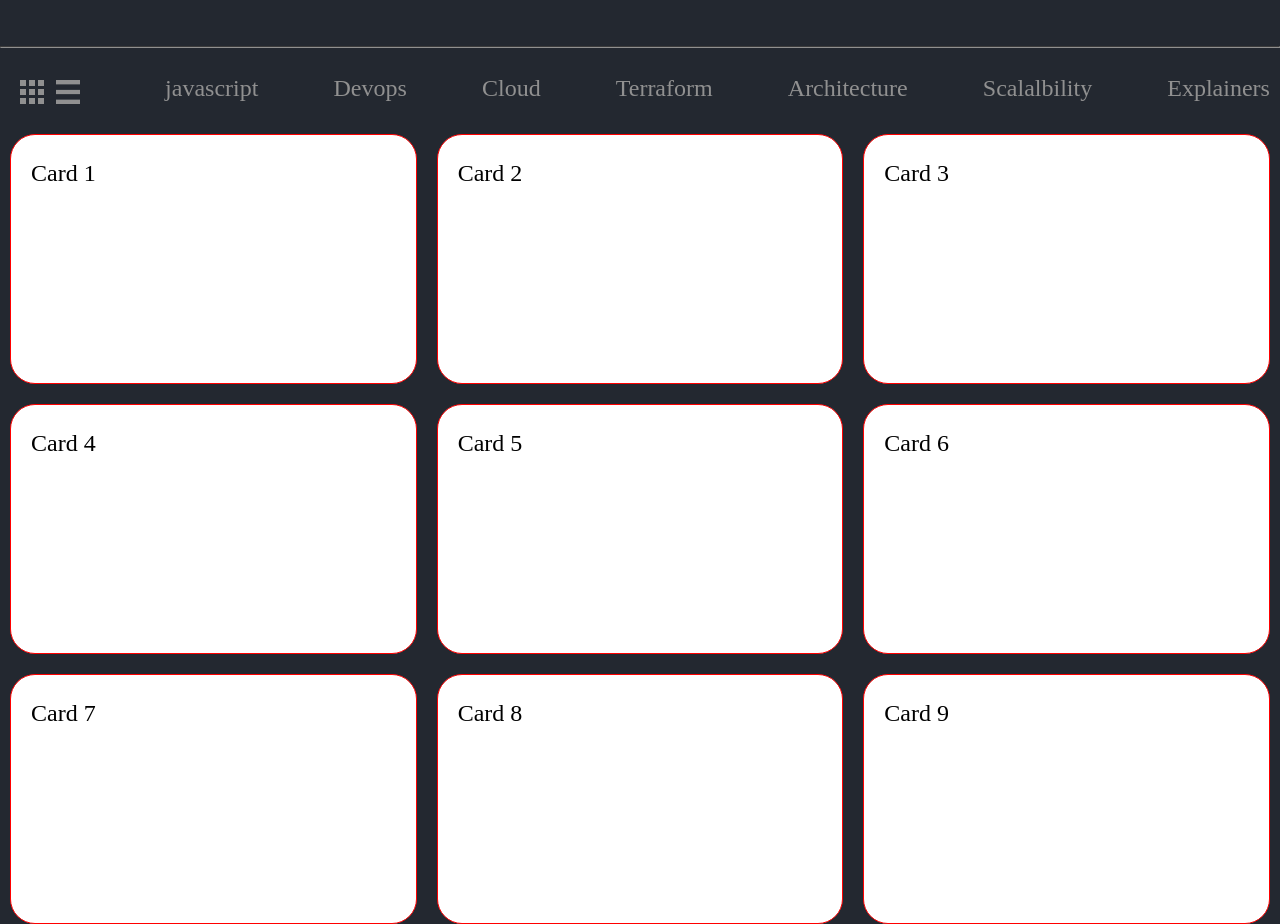
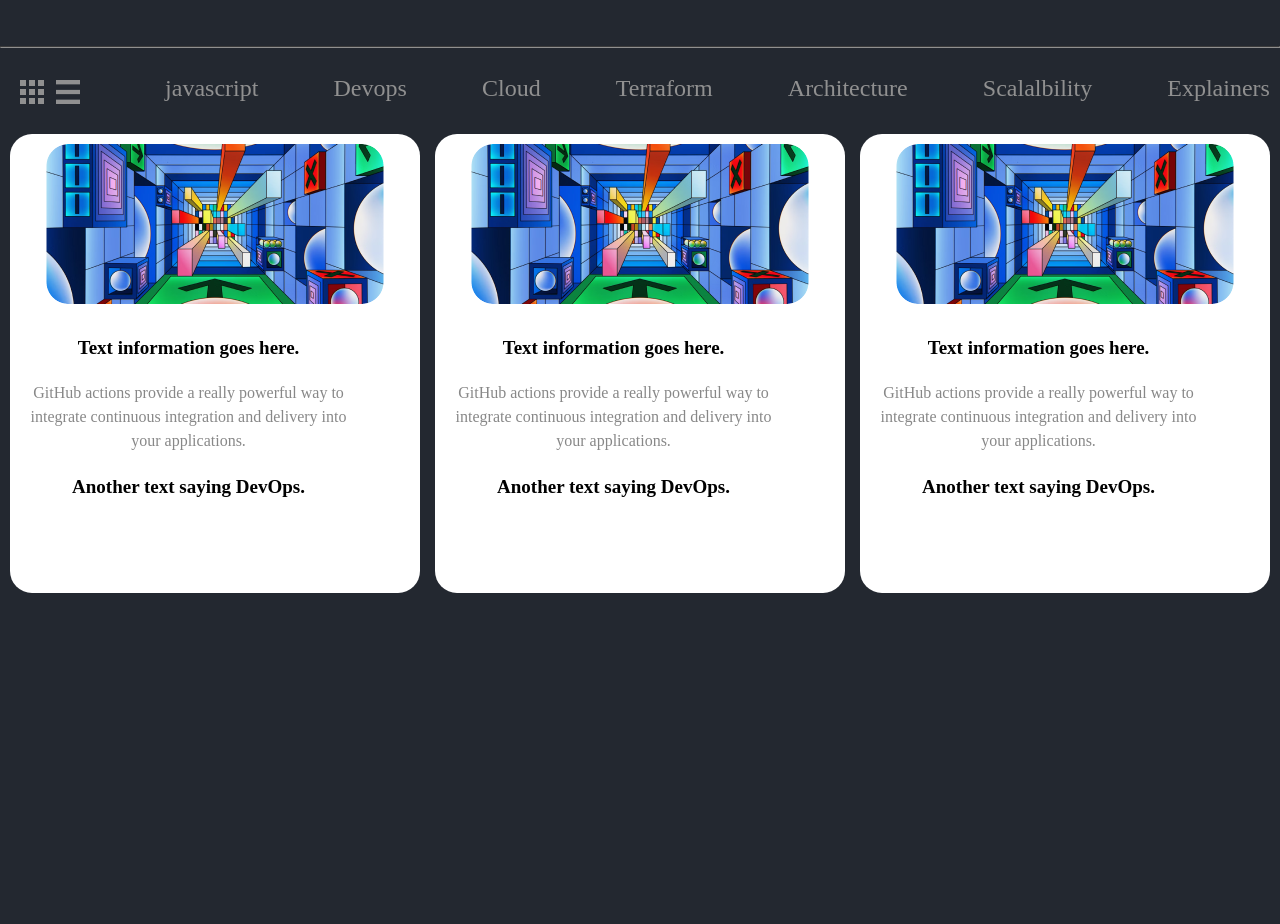
Before and after one commit to Biniyam-Belay/WebpageTrials, a plain HTML site: page index.html in a window 1280 px wide. Shown: the part 700-1624 px from the top of the page. After the commit the page ends 1303 px from the top, so only its background shows below. Drawn offline with Linux system fonts and the light colour scheme.

Commit message:
edited the css and html, added the card and its css.

```diff
--- a/index.html
+++ b/index.html
@@ -36,17 +36,33 @@
         <span>Explainers</span>
     </div>
 
-    <div class="flex-container">
-        <div class="card">Card 1</div>
-        <div class="card">Card 2</div>
-        <div class="card">Card 3</div>
-        <div class="card">Card 4</div>
-        <div class="card">Card 5</div>
-        <div class="card">Card 6</div>
-        <div class="card">Card 7</div>
-        <div class="card">Card 8</div>
-        <div class="card">Card 9</div>
+<div class="card-container">
+   <div class="card">
+        <img src="image 2.png" alt="Card Image">
+        <div class="card-text">
+            <p>Text information goes here.</p>
+            <p class="date-info">GitHub actions provide a really powerful way to integrate continuous integration and delivery into your applications.</p>
+            <p>Another text saying DevOps.</p>
+        </div>
     </div>
+    <div class="card">
+        <img src="image 2.png" alt="Card Image">
+        <div class="card-text">
+            <p>Text information goes here.</p>
+            <p class="date-info">GitHub actions provide a really powerful way to integrate continuous integration and delivery into your applications.</p>
+            <p>Another text saying DevOps.</p>
+        </div>
+    </div>
+    <div class="card">
+        <img src="image 2.png" alt="Card Image">
+        <div class="card-text">
+            <p>Text information goes here.</p>
+            <p class="date-info">GitHub actions provide a really powerful way to integrate continuous integration and delivery into your applications.</p>
+            <p>Another text saying DevOps.</p>
+        </div>
+    </div>
+
+</div>
 
 </body>
 </html>
--- a/styles.css
+++ b/styles.css
@@ -92,22 +92,58 @@ hr{
     border-color:#909090;
 }
 
-
-.flex-container {
+.card-container {
     display: flex;
-    flex-wrap: wrap;
-    justify-content: space-around;
-    align-items: stretch;
-    height: 100vh;
+    flex-direction: row;
+    justify-content: space-between;
+    padding:10px;
 }
 
 .card {
-    flex: 0 0 calc(33.33% - 20px); /* Adjust the width of each card */
-    margin: 10px;
-    padding: 20px;
-    height: 250px;
-    border: 1px solid #ff0000;
-    border-radius: 25px;
-    background-color: #ffff;
-    box-sizing: border-box;
+    background-color: #FFFFFF;
+    width: 390px;
+    height: 439px;
+    top: 403px;
+    left: -309px;
+    border-radius: 22px;
+    border: 1px;
+    padding: 10px;
+    text-align: center;
+
 }
+
+.card img {
+    width: 337.08px;
+    height: 160px;
+    top: 429px;
+    left: -282.54px;
+    border-radius: 22px;
+}
+
+.card-text {
+    width: 337.08px;
+    height: 58px;
+    top: 622px;
+    left: -282.54px;
+    font-family: Poppins;
+    font-size: 19px;
+    font-weight: 600;
+    line-height: 29px;
+    letter-spacing: 0em;
+    text-align: center;
+}
+
+.date-info,
+.devops-info {
+    font-family: Poppins;
+    font-size: 16px;
+    font-weight: 400;
+    line-height: 24px;
+    letter-spacing: 0em;
+    text-align: center;
+
+}
+
+.date-info {
+    color: #888;
+}
```
Also changed, not shown: image 2.png (added), 1 other file.
